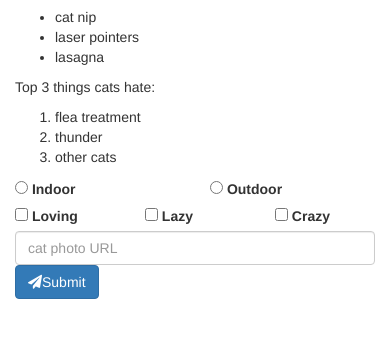
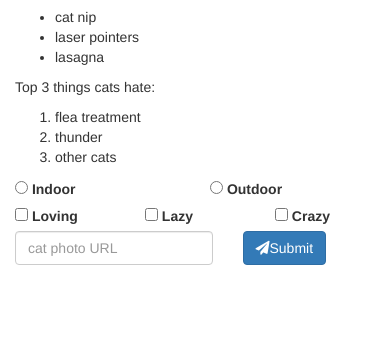
Before and after one commit to GabrielC01/basic-frontend-study, a plain HTML site: page bootstrap/catPhotoApp.html in a window 390 px wide. Shown: the part 407-744 px from the top of the page. Drawn offline with nearby package versions, Linux system fonts and the light colour scheme.

Commit message:
Align form elements responsively

```diff
--- a/bootstrap/catPhotoApp.html
+++ b/bootstrap/catPhotoApp.html
@@ -73,10 +73,14 @@
 					</div>
 				</div>
 
-			  <input class="form-control" type="text" placeholder="cat photo URL" required>
-
-				<!-- Submit -->
-			  <button class="btn btn-primary" type="submit"><i class="fa fa-paper-plane"></i>Submit</button>
+				<div class="row">
+					<div class="col-xs-7">
+			  		<input class="form-control" type="text" placeholder="cat photo URL" required>
+					</div>
+					<div class="col-xs-5">
+			  		<button class="btn btn-primary" type="submit"><i class="fa fa-paper-plane"></i>Submit</button>
+					</div>
+				</div>
 
 			</form>
 		</div>
```
